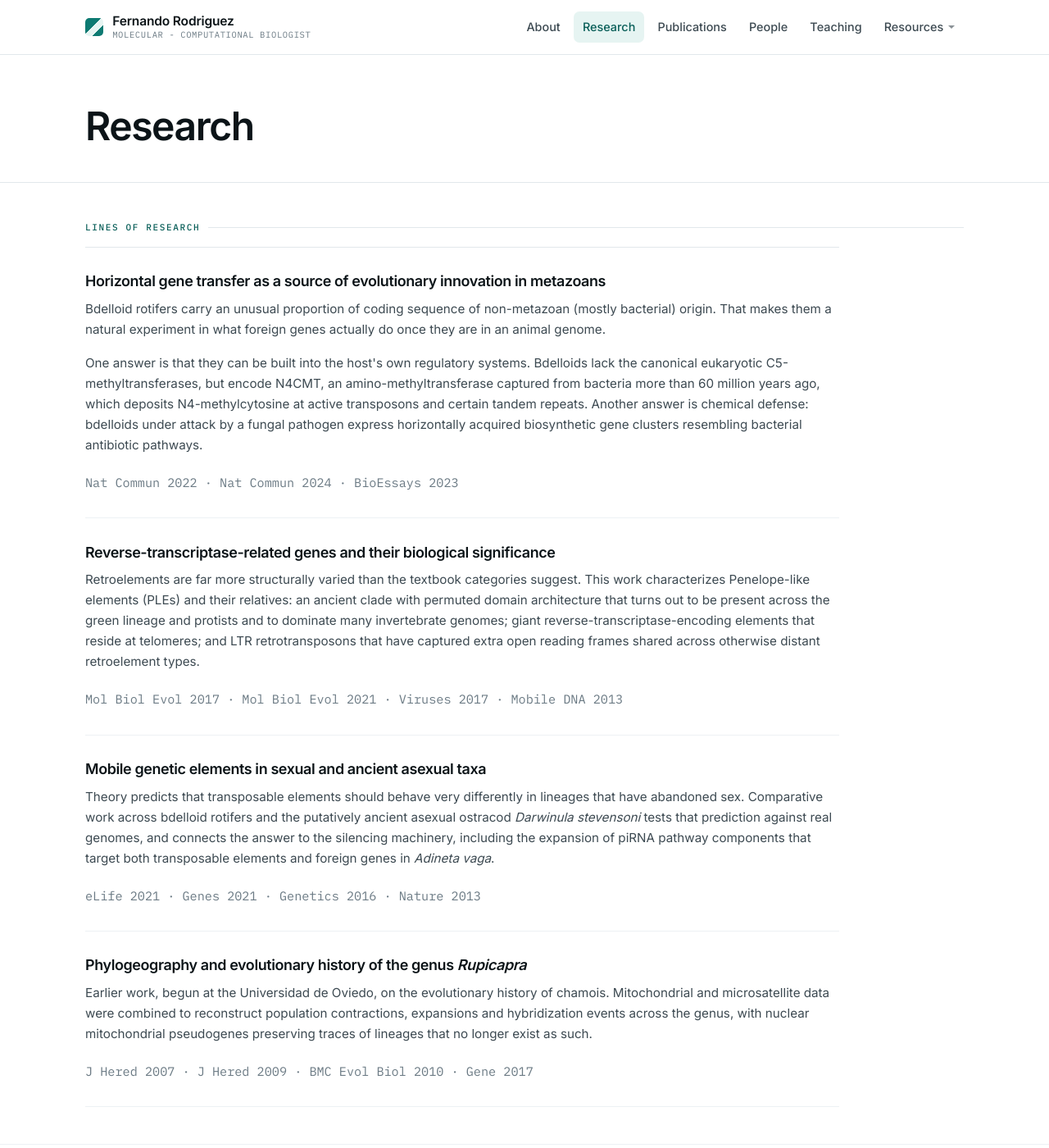
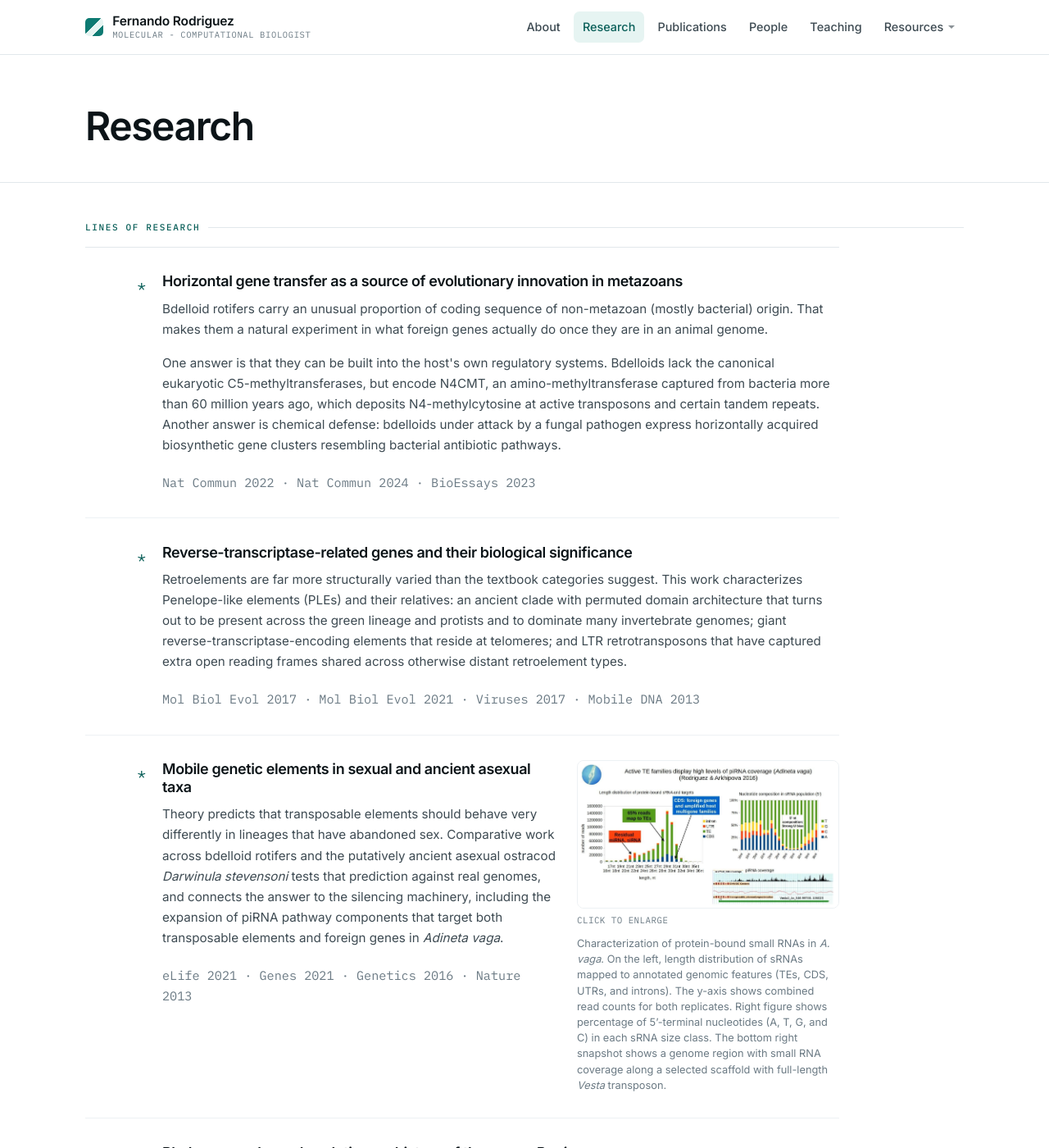
Before and after one commit to cascoamarillo/cascoamarillo.github.io, a Jekyll site: the page built from research.html, in a window 1280 px wide and 1400 px high. Shown: the whole window at 82% size. Built offline with Jekyll 4.4.1, drawn with Linux system fonts in a browser that asks for light colours.

Commit message:
Add piRNA figure and legend to Research

```diff
--- a/_config.yml
+++ b/_config.yml
@@ -28,6 +28,11 @@ author:
   title: "Molecular - Computational Biologist"
   bluesky: "@cascoamarillo.bsky.social"
   bluesky_url: "https://bsky.app/profile/cascoamarillo.bsky.social"
+  # Optional Bluesky logo for the button. Download the official butterfly SVG
+  # from Bluesky's brand page, save it as assets/img/bluesky.svg, and set:
+  #   bluesky_icon: /assets/img/bluesky.svg
+  # Left blank, the button shows the word "Bluesky" on its own.
+  bluesky_icon: ""
   school: Thomas H. Gosnell School of Life Sciences
   college: College of Science
   university: Rochester Institute of Technology
--- a/assets/css/site.css
+++ b/assets/css/site.css
@@ -435,11 +435,84 @@ hr {
 .themes { list-style: none; margin: 0; padding: 0; max-width: 920px; }
 
 .theme {
+  display: grid;
+  grid-template-columns: 74px minmax(0, 1fr);
+  gap: 1.25rem;
   padding: 1.9rem 0;
   border-bottom: 1px solid var(--line-soft);
   margin: 0;
 }
 .theme:first-child { border-top: 1px solid var(--line); }
+
+/* The marker in the left gutter. Change the "*" in research.html to use a
+   different character; the line-height keeps it level with the heading. */
+.theme-index {
+  font-family: var(--mono);
+  font-size: 1.1rem;
+  line-height: 1;
+  color: var(--accent-ink);
+  padding-top: .5rem;
+  text-align: right;
+}
+
+/* Text alone by default; a theme that contains a figure becomes two columns. */
+.theme-body { display: grid; grid-template-columns: minmax(0, 1fr); gap: 1.6rem; }
+.theme-body:has(.theme-figure) { grid-template-columns: minmax(0, 1fr) 320px; }
+
+.theme-figure { margin: 0; align-self: start; }
+.theme-figure img {
+  width: 100%;
+  height: auto;
+  display: block;
+  border: 1px solid var(--line-soft);
+  border-radius: 8px;
+  background: var(--surface, #fff);
+  cursor: zoom-in;
+}
+.fig-zoom {
+  display: block;
+  font-family: var(--mono);
+  font-size: .68rem;
+  letter-spacing: .04em;
+  text-transform: uppercase;
+  color: var(--muted);
+  margin-top: .4rem;
+}
+.theme-figure figcaption {
+  font-size: .8rem;
+  line-height: 1.5;
+  color: var(--muted);
+  margin-top: .55rem;
+}
+
+/* Full-size view, opened by clicking a figure. */
+.figview {
+  position: fixed;
+  inset: 0;
+  z-index: 100;
+  display: none;
+  place-items: center;
+  padding: 2rem 1.25rem;
+  background: rgba(10, 12, 14, .88);
+  cursor: zoom-out;
+}
+.figview[open], .figview.is-open { display: grid; }
+.figview figure { margin: 0; max-width: min(1100px, 100%); max-height: 100%; overflow: auto; }
+.figview img {
+  max-width: 100%;
+  max-height: 80vh;
+  display: block;
+  margin: 0 auto;
+  border-radius: 8px;
+  background: #fff;
+}
+.figview figcaption {
+  color: #e8eaed;
+  font-size: .85rem;
+  line-height: 1.55;
+  margin-top: .9rem;
+  text-align: center;
+}
 
 .theme h3 { font-size: 1.12rem; margin-bottom: .6rem; }
 .theme p { font-size: .95rem; }
@@ -702,6 +775,8 @@ a.paper:hover {
   transition: border-color .15s ease, background .15s ease, color .15s ease;
 }
 .btn:hover { border-color: var(--accent); color: var(--accent-ink); text-decoration: none; }
+/* Small logo inside a button (e.g. the Bluesky butterfly). */
+.btn-icon { width: 16px; height: 16px; display: block; flex: none; }
 .btn-primary {
   background: var(--accent);
   border-color: var(--accent);
@@ -820,6 +895,9 @@ a.paper:hover {
 
   .pub { grid-template-columns: 1fr; gap: .3rem; }
   .pub-year { padding-top: 0; }
+  .theme { grid-template-columns: 1fr; gap: .4rem; }
+  .theme-index { padding-top: 0; text-align: left; }
+  .theme-body:has(.theme-figure) { grid-template-columns: minmax(0, 1fr); }
   .row { grid-template-columns: 1fr; gap: .2rem; }
   .row-period { padding-top: 0; }
 }
--- a/assets/js/site.js
+++ b/assets/js/site.js
@@ -63,3 +63,54 @@
     });
   }
 })();
+
+/* --- research figures: click to view full size ---------------------------- */
+(function () {
+  var figs = document.querySelectorAll('.theme-figure img');
+  if (!figs.length) return;
+
+  var view = document.createElement('div');
+  view.className = 'figview';
+  view.setAttribute('role', 'dialog');
+  view.setAttribute('aria-modal', 'true');
+  view.innerHTML = '<figure><img alt=""><figcaption></figcaption></figure>';
+  document.body.appendChild(view);
+
+  var img = view.querySelector('img');
+  var cap = view.querySelector('figcaption');
+  var opener = null;
+
+  function open(source) {
+    var legend = source.closest('figure').querySelector('figcaption');
+    img.src = source.currentSrc || source.src;
+    img.alt = source.alt || '';
+    cap.textContent = legend ? legend.textContent : '';
+    view.classList.add('is-open');
+    opener = source;
+    view.focus();
+  }
+
+  function close() {
+    view.classList.remove('is-open');
+    img.removeAttribute('src');
+    if (opener) { opener.focus(); opener = null; }
+  }
+
+  figs.forEach(function (f) {
+    f.setAttribute('tabindex', '0');
+    f.setAttribute('title', 'Click to enlarge');
+    var hint = document.createElement('span');
+    hint.className = 'fig-zoom';
+    hint.textContent = 'Click to enlarge';
+    f.insertAdjacentElement('afterend', hint);
+    f.addEventListener('click', function () { open(f); });
+    f.addEventListener('keydown', function (e) {
+      if (e.key === 'Enter' || e.key === ' ') { e.preventDefault(); open(f); }
+    });
+  });
+
+  view.addEventListener('click', close);
+  document.addEventListener('keydown', function (e) {
+    if (e.key === 'Escape' && view.classList.contains('is-open')) close();
+  });
+})();
--- a/index.html
+++ b/index.html
@@ -28,7 +28,7 @@ permalink: /
         <a class="btn" href="{{ '/publications/' | relative_url }}">Publications</a>
         <a class="btn" href="mailto:{{ site.author.email }}">Email me</a>
         <a class="btn" href="{{ '/cv/' | relative_url }}">CV</a>
-        <a class="btn" href="{{ site.author.bluesky_url }}" target="_blank" rel="noopener">{{ site.author.bluesky }}</a>
+        <a class="btn" href="{{ site.author.bluesky_url }}" target="_blank" rel="noopener" title="{{ site.author.bluesky }}">{% if site.author.bluesky_icon and site.author.bluesky_icon != "" %}<img class="btn-icon" src="{{ site.author.bluesky_icon | relative_url }}" alt="" width="16" height="16">{% endif %}Bluesky</a>
       </div>
     </div>
 
--- a/research.html
+++ b/research.html
@@ -15,8 +15,27 @@ description: "Research themes: horizontal gene transfer, reverse-transcriptase-r
   <div class="wrap">
     <p class="label">Lines of Research</p>
 
+    <!-- ADDING A FIGURE TO A THEME
+         1. Put the image in assets/img/research/  (JPEG for photos and
+            micrographs, PNG for plots and diagrams; about 900 px wide).
+         2. Paste the block below inside that theme, right after the
+            </div> that closes <div class="theme-text">.
+
+          <figure class="theme-figure">
+            <img src="{{ '/assets/img/research/FILENAME.jpg' | relative_url }}"
+                 alt="Short description of what the figure shows" loading="lazy">
+            <figcaption>The legend. A couple of sentences is plenty.</figcaption>
+          </figure>
+
+         The figure sits to the right of the text on a wide screen and below it
+         on a phone, and clicking it opens the full-size version. A theme with
+         no figure block looks exactly as it does now. -->
+
     <ol class="themes">
       <li class="theme">
+        <div class="theme-index">*</div>
+        <div class="theme-body">
+          <div class="theme-text">
               <h3>Horizontal gene transfer as a source of evolutionary innovation in metazoans</h3>
               <p>
                 Bdelloid rotifers carry an unusual proportion of coding sequence of
@@ -35,9 +54,14 @@ description: "Research themes: horizontal gene transfer, reverse-transcriptase-r
                 antibiotic pathways.
               </p>
               <p class="card-refs">Nat Commun 2022 · Nat Commun 2024 · BioEssays 2023</p>
+          </div>
+        </div>
       </li>
 
       <li class="theme">
+        <div class="theme-index">*</div>
+        <div class="theme-body">
+          <div class="theme-text">
               <h3>Reverse-transcriptase-related genes and their biological significance</h3>
               <p>
                 Retroelements are far more structurally varied than the textbook
@@ -50,9 +74,14 @@ description: "Research themes: horizontal gene transfer, reverse-transcriptase-r
                 shared across otherwise distant retroelement types.
               </p>
               <p class="card-refs">Mol Biol Evol 2017 · Mol Biol Evol 2021 · Viruses 2017 · Mobile DNA 2013</p>
+          </div>
+        </div>
       </li>
 
       <li class="theme">
+        <div class="theme-index">*</div>
+        <div class="theme-body">
+          <div class="theme-text">
               <h3>Mobile genetic elements in sexual and ancient asexual taxa</h3>
               <p>
                 Theory predicts that transposable elements should behave very
@@ -64,9 +93,27 @@ description: "Research themes: horizontal gene transfer, reverse-transcriptase-r
                 elements and foreign genes in <em>Adineta vaga</em>.
               </p>
               <p class="card-refs">eLife 2021 · Genes 2021 · Genetics 2016 · Nature 2013</p>
+          </div>
+          <figure class="theme-figure">
+            <img src="{{ '/assets/img/research/pirna-coverage-adineta.jpg' | relative_url }}"
+                 alt="Charts showing that most protein-bound small RNAs in Adineta vaga map to transposable elements, with a strong 5-prime uridine bias and dense piRNA coverage over a TE-rich scaffold"
+                 loading="lazy">
+            <figcaption>Characterization of protein-bound small RNAs in
+              <em>A. vaga</em>. On the left, length distribution of sRNAs mapped
+              to annotated genomic features (TEs, CDS, UTRs, and introns). The
+              y-axis shows combined read counts for both replicates. Right figure
+              shows percentage of 5&rsquo;-terminal nucleotides (A, T, G, and C) in
+              each sRNA size class. The bottom right snapshot shows a genome
+              region with small RNA coverage along a selected scaffold with
+              full-length <em>Vesta</em> transposon.</figcaption>
+          </figure>
+        </div>
       </li>
 
       <li class="theme">
+        <div class="theme-index">*</div>
+        <div class="theme-body">
+          <div class="theme-text">
               <h3>Phylogeography and evolutionary history of the genus <em>Rupicapra</em></h3>
               <p>
                 Earlier work, begun at the Universidad de Oviedo, on the evolutionary
@@ -76,6 +123,8 @@ description: "Research themes: horizontal gene transfer, reverse-transcriptase-r
                 preserving traces of lineages that no longer exist as such.
               </p>
               <p class="card-refs">J Hered 2007 · J Hered 2009 · BMC Evol Biol 2010 · Gene 2017</p>
+          </div>
+        </div>
       </li>
     </ol>
   </div>
```
Also changed, not shown: assets/img/research/README.txt (added), assets/img/research/pirna-coverage-adineta.jpg (added). Lines whose indentation alone changed are shown as unchanged.
